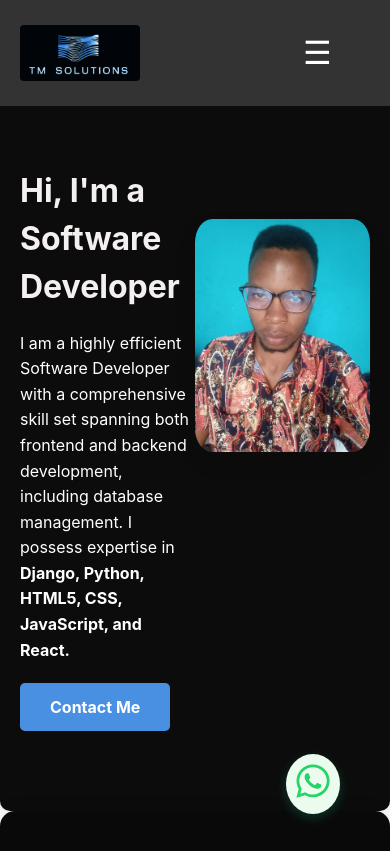
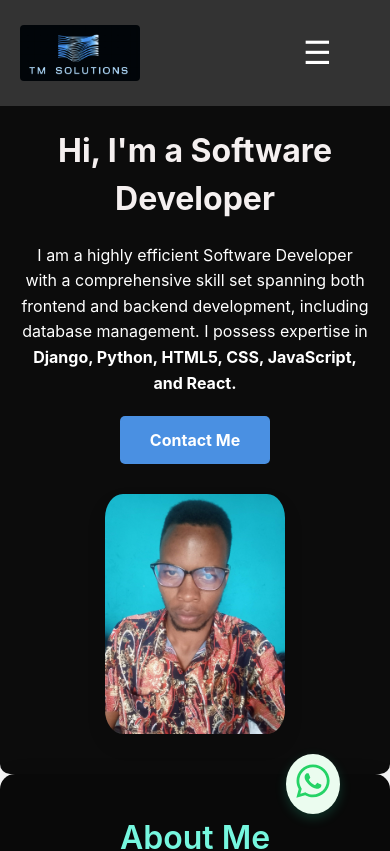
Before and after one commit to Thomas-m-waka/portfolio, a React (Vite) app: page / in a window 390 px wide. Shown: the top 851 px of the page. Built offline with nearby package versions, Linux system fonts and the light colour scheme.

Commit message:
updated profile image

```diff
--- a/src/pages/Home.css
+++ b/src/pages/Home.css
@@ -86,15 +86,15 @@
 
 @media (max-width: 768px) {
   .hero-section {
-    flex-direction: row;
-    justify-content: space-between;
+    flex-direction: column;
+    align-items: center;
+    padding: 40px 20px;
   }
 
   .text-container {
-    max-width: 50%;
-    text-align: left;
-    margin-left:0;
-    margin-top:0;
+    max-width: 100%;
+    text-align: center;
+    margin: 0;
   }
 
   .text-container h1 {
@@ -111,13 +111,17 @@
   }
 
   .image-container {
-    flex: 1;
-    margin-left: 30px;
+    margin-top: 20px;
+    display: flex;
+    justify-content: center;
+    width: 100%;
   }
 
   .profile-image {
-    margin-top:-200px;
+    display: block;
     max-width: 180px;
+    margin-top:30px;
+
   }
 }
 
--- a/src/pages/Home.jsx
+++ b/src/pages/Home.jsx
@@ -2,8 +2,6 @@
 import './Home.css';
 import tomImage from '../assets/tom.jpg';
 import { FaWhatsapp } from 'react-icons/fa';
-
-// Import other sections
 import About from './About';
 import Services from './Services';
 import Projects from './Projects';
```
